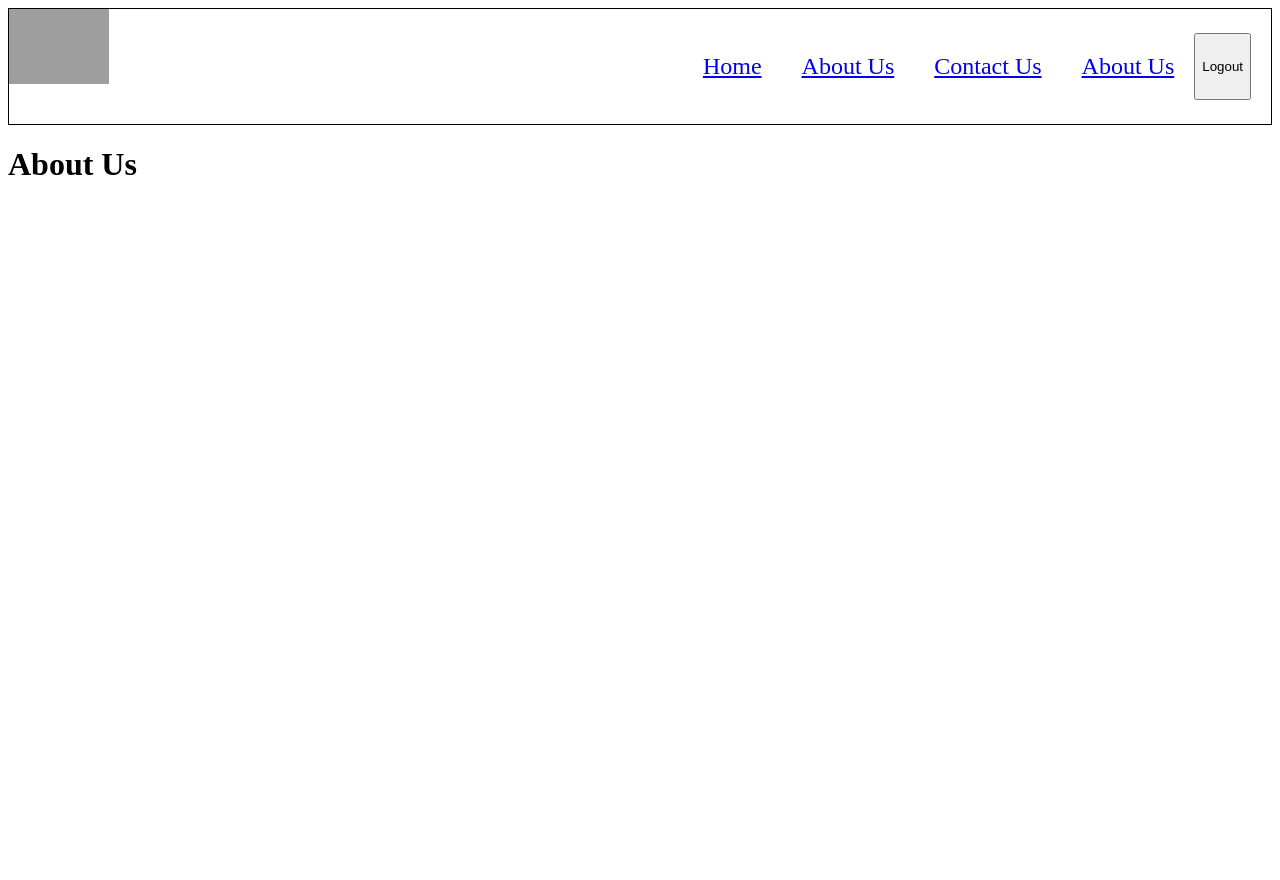
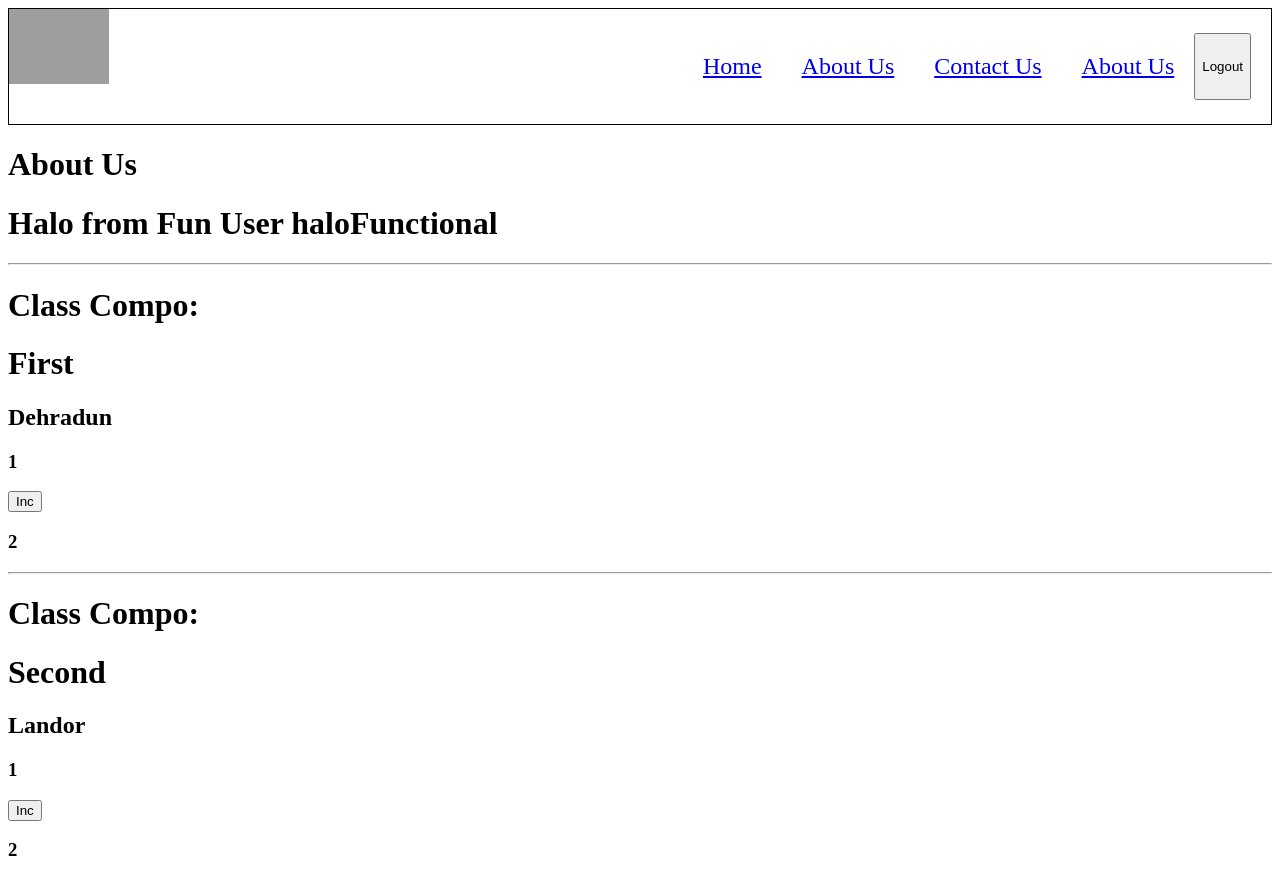
Before and after one commit to siddhantpurohit216/React-Learn, a React (Vite) app: page /About in a window 1280 px wide. Before the commit the page ends 800 px from the top, so only its background shows below. Built offline with nearby package versions, Linux system fonts and the light colour scheme; grey boxes are pictures that could not be loaded.

Commit message:
understanig react-lifecyle part-1--(order of execu of construtor,render,componentDidMount)

```diff
--- a/src/components/About.js
+++ b/src/components/About.js
@@ -1,9 +1,46 @@
-const About =()=>{
-    return(
-        <div>
-            <h1>About Us</h1>
-        </div>
-    )
+import User from "./User";
+import UserClass from "./UserClass";
+import React from "react";
+
+class About extends React.Component{
+
+    constructor()
+    {
+        super();
+        console.log("Parent constructor")
+    }
+
+    componentDidMount()
+    {
+        console.log("parent DidMount");
+    }
+
+    render(){
+        console.log("Parent render")
+
+        return(
+            <div>
+                <h1>About Us</h1>
+                <User name={"haloFunctional"} />
+                <UserClass name={"First"} location={"Dehradun"}/>
+                <UserClass name={"Second"} location={"Landor"}/>
+
+            </div>
+        )
+    }
+
 }
 
 export default About;
+
+// const About =()=>{
+//     return(
+//         <div>
+//             <h1>About Us</h1>
+//             <User name={"haloFunctional"} />
+//             <UserClass name={"haloCClasssss"} location={"Dehradun"}/>
+//         </div>
+//     )
+// }
+
+// export default About;
--- a/src/components/Body.js
+++ b/src/components/Body.js
@@ -19,7 +19,9 @@ const Body = () => {
   async function fetchData() {
     const res = await fetch(
       "https://www.swiggy.com/mapi/homepage/getCards?lat=23.02760&lng=72.58710"
+
     );
+    console.log("making API calls to fecth restDATA!")
     const d = await res.json();
     // console.log(d);
     const restaurants =
--- /dev/null
+++ b/src/components/User.js
@@ -0,0 +1,9 @@
+const User=({name})=>{
+    return(
+        <div>
+            <h1>Halo from Fun User {name}</h1>
+        </div>
+    )
+}
+
+export default User;
--- /dev/null
+++ b/src/components/UserClass.js
@@ -0,0 +1,51 @@
+import React from "react";
+
+class UserClass extends React.Component {
+
+    constructor(props)
+    {
+        super(props)
+        // console.log(props)
+
+        this.state={
+            count1:1,
+            count2:2
+        }
+        console.log(props.name+"child constructor")
+
+    }
+
+    componentDidMount()
+    {
+        console.log(this.props.name+ "child DidMount");
+    }
+
+  render() {
+
+    const {name,location}=this.props;
+    console.log(name+"child render")
+
+    return(
+      <div>
+        <hr></hr>
+        <h1>Class Compo:</h1>
+        <h1>{name}</h1>
+        <h2>{location}</h2>
+        <h3>{this.state.count1}</h3>
+        <button
+        onClick={()=>{
+            this.setState({
+                count1:++this.state.count1,
+                count2:this.state.count2+1
+            })
+        }}
+        >Inc</button>
+        <h3>{this.state.count2}</h3>
+        {/* <h3>{console.log("Halo")}</h3> */}
+
+      </div>
+    );
+  }
+}
+
+export default UserClass;
```
